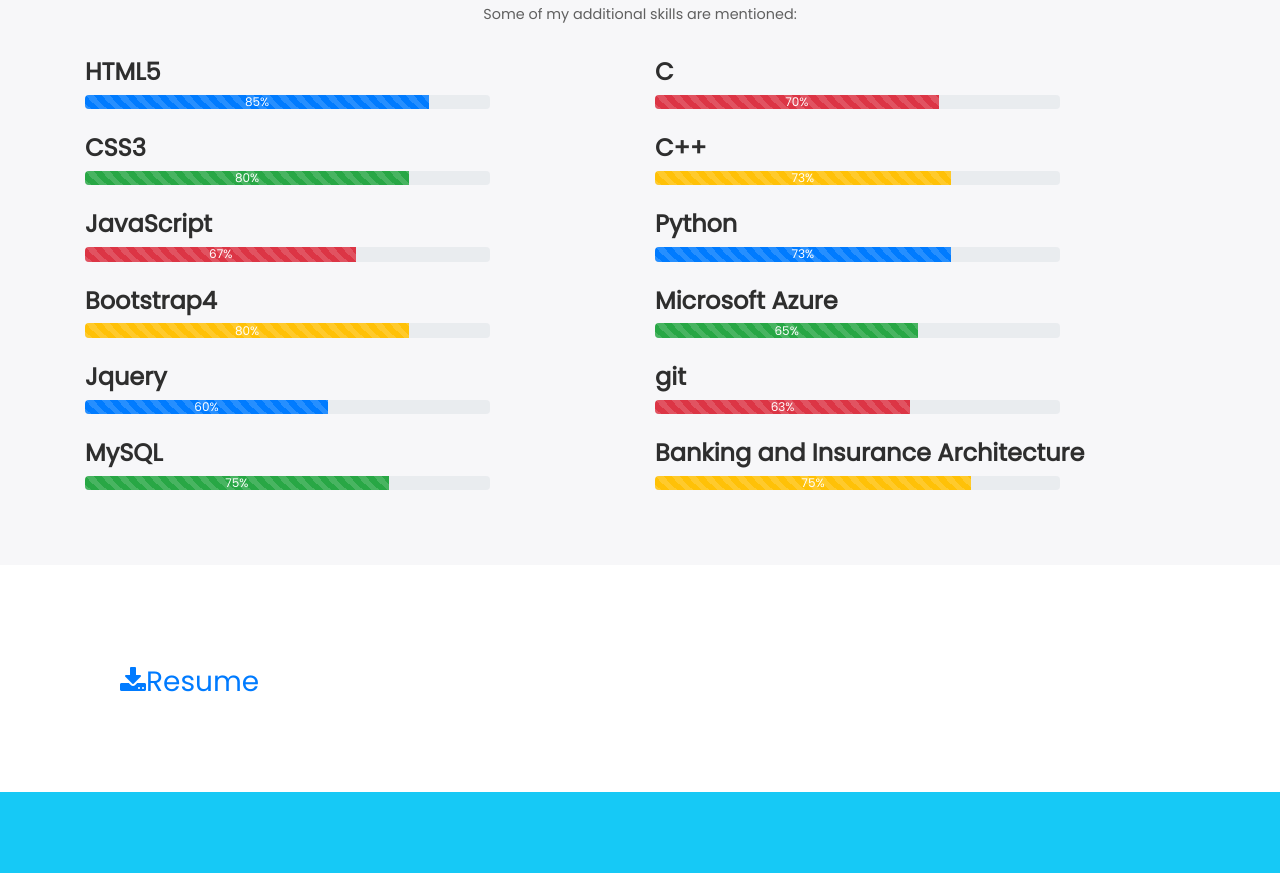
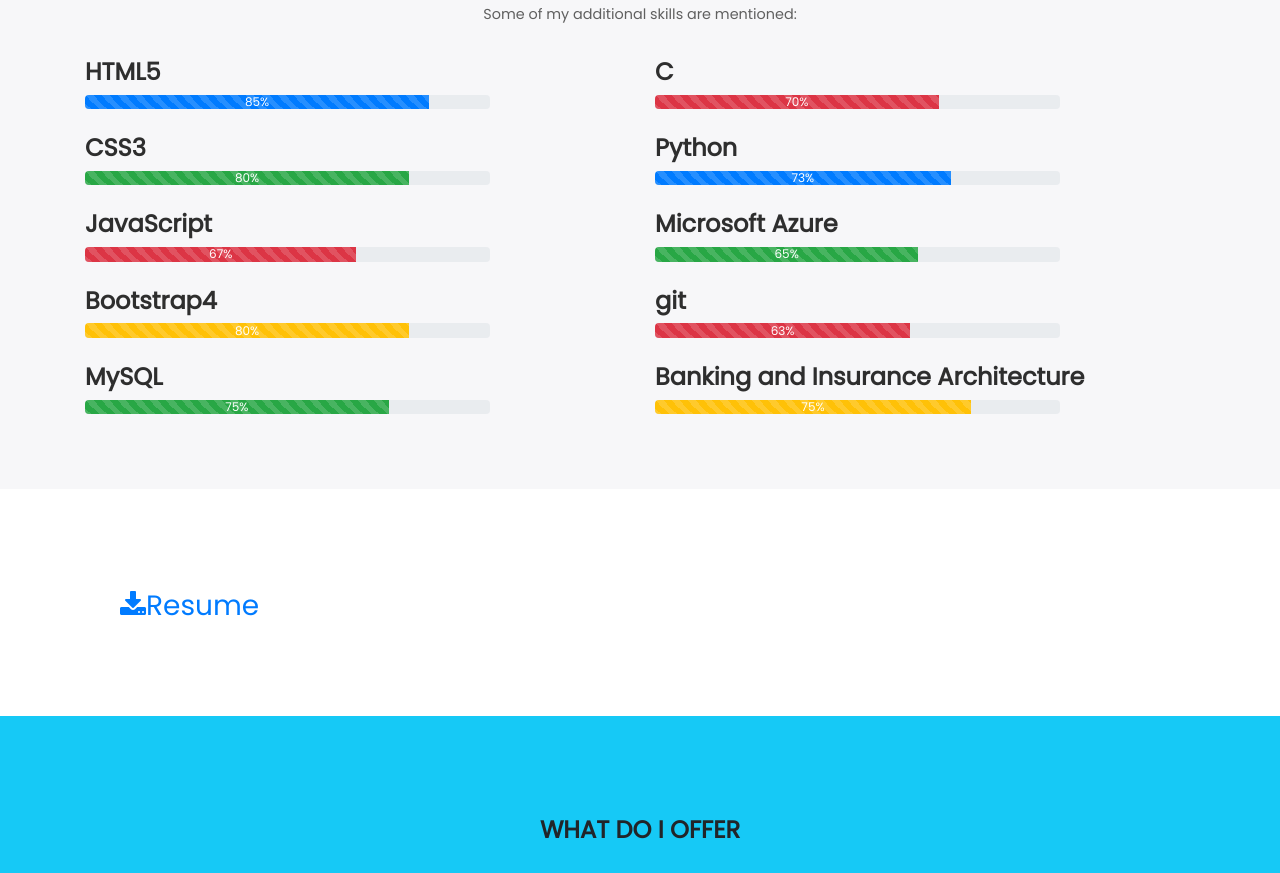
Before and after one commit to shekhardixit/Shekhar-Web-Portfolio.github.io, a plain HTML site: page Index.html in a window 1280 px wide. Shown: the part 1446-2319 px from the top of the page. Drawn offline with nearby package versions, Linux system fonts and the light colour scheme.

Commit message:
Update Index.html

```diff
--- a/Index.html
+++ b/Index.html
@@ -134,12 +134,6 @@
                     </div>
 	            </div>
 
-				<div class="names my-3 leftd">
-				    <h4>Jquery</h4>
-	                <div class="progress w-75">
-                        <div class="progress-bar progress-bar-striped progress-bar-animated" role="progressbar" aria-valuenow="60" aria-valuemin="0" aria-valuemax="100" style="width: 60%">60%</div>
-                    </div>
-	            </div>
 
 				<div class="names my-3 leftd">
 				    <h4>MySQL</h4>
@@ -158,12 +152,6 @@
                     </div>
 	            </div>
 
-				<div class="names my-3 rightd">
-				    <h4>C++</h4>
-	                <div class="progress w-75">
-                        <div class="progress-bar progress-bar-striped progress-bar-animated bg-warning" role="progressbar" aria-valuenow="73" aria-valuemin="0" aria-valuemax="100" style="width: 73%">73%</div>
-                    </div>
-	            </div>
 
 				<div class="names my-3 rightd">
 				    <h4>Python</h4>
```
